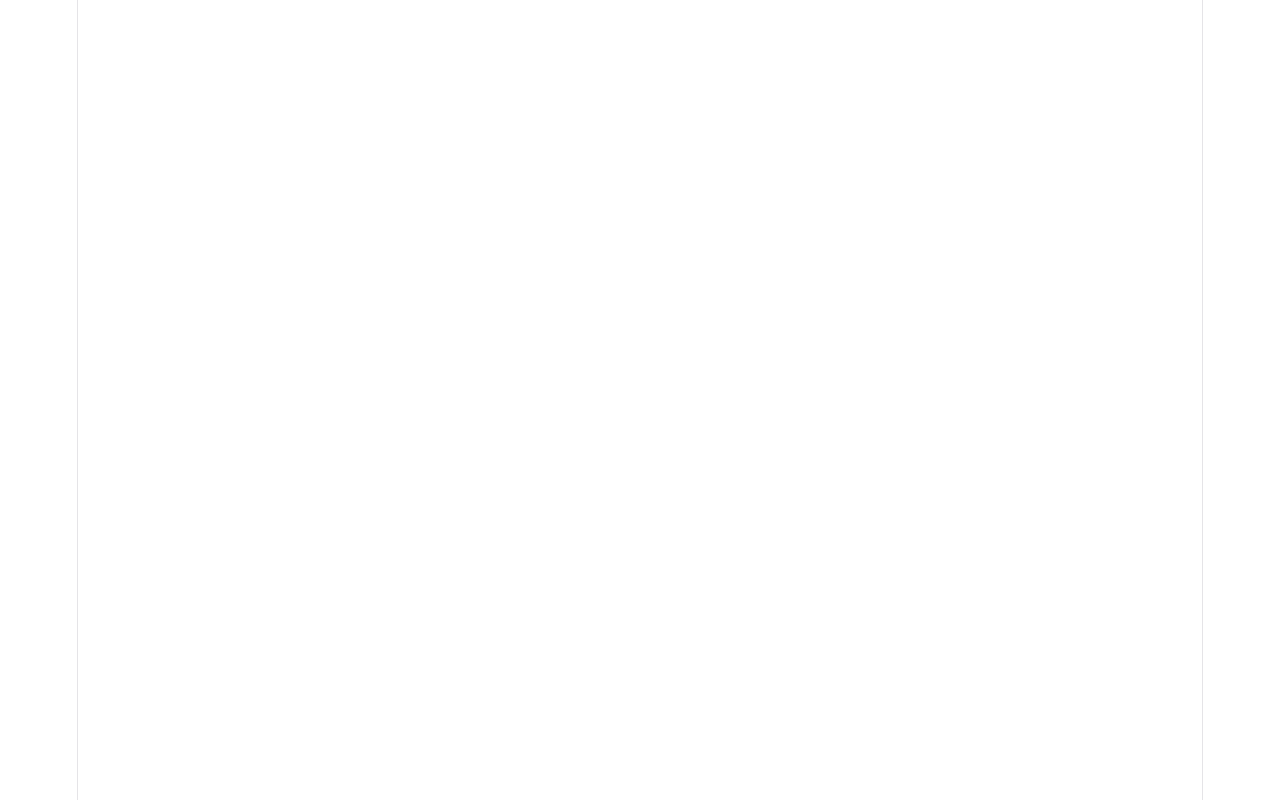
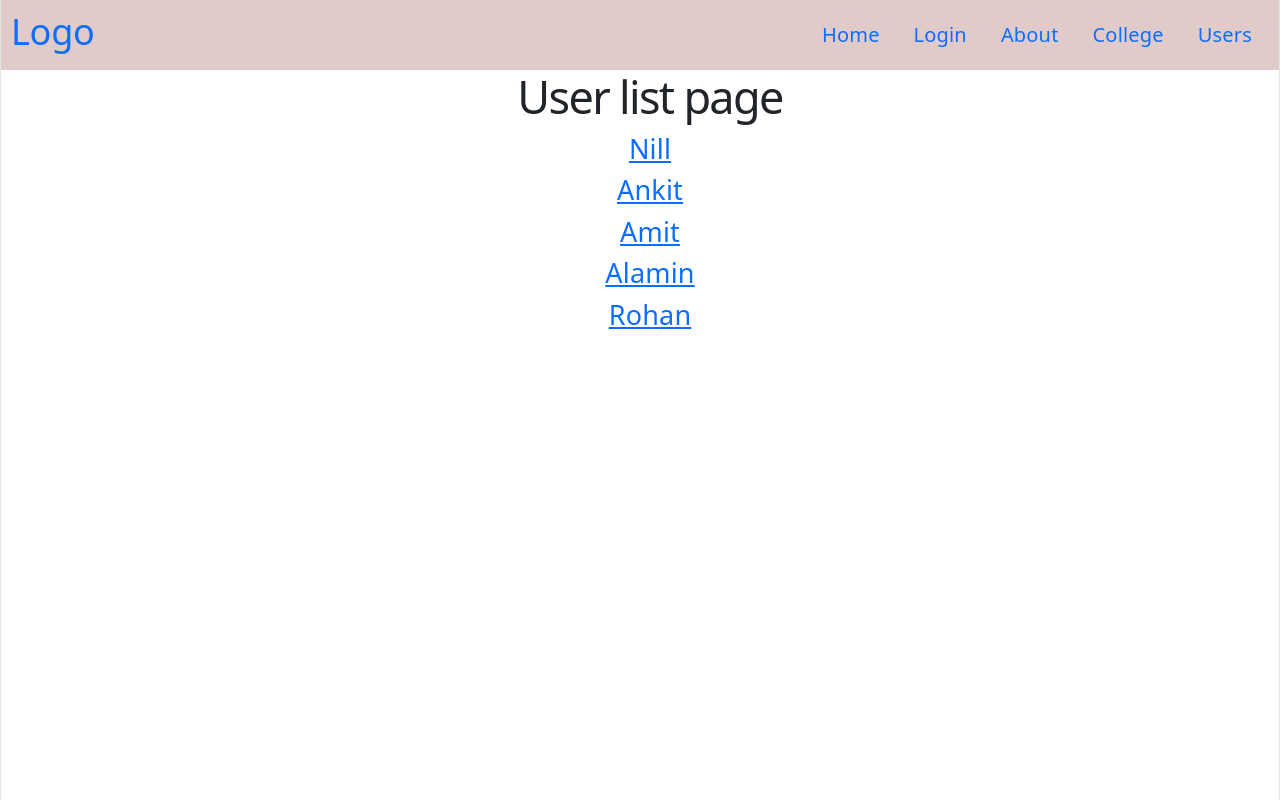
Before and after one commit to codewithnill/reactjs_19_by_code_step_by_step, a React (Vite) app in the folder main/react-blog/: page /users in a window 1280 px wide. Before the commit this address led to /login. Built offline with nearby package versions, Linux system fonts and the light colour scheme.

Commit message:
dynamic routes.

```diff
--- a/main/react-blog/src/App.jsx
+++ b/main/react-blog/src/App.jsx
@@ -8,6 +8,8 @@ import College_for_nested_navigation from './College_for_nested_navigation.jsx'
 import Student_for_nested_navigation from './Student_for_nested_navigation.jsx'
 import Dept_for_nested_navigation from './Dept_for_nested_navigation.jsx'
 import College_details_for_nested_navigation from './College_details_for_nested_navigation.jsx'
+import UserList from './UserList.jsx'
+import UserDetails from './userDetails.jsx'
 
 function App() {
   return (
@@ -17,6 +19,10 @@ function App() {
 
         <Route element={<Navbar />}>
           <Route path="/" element={<Home />} />
+          <Route path="/users" element={<UserList />} />
+          <Route path="/users/:id" element={<UserDetails />} />
+
+
 
           <Route path='in'>
             <Route path='/in/user'>
--- a/main/react-blog/src/Navbar.jsx
+++ b/main/react-blog/src/Navbar.jsx
@@ -36,6 +36,14 @@ export default function Navbar() {
                         College
                     </Link>
                     </li>
+
+
+                    <li>
+                    <Link className="link" to="/users">
+                        Users
+                    </Link>
+                    </li>
+
                 </ul>
                 </div>
             </div>
--- /dev/null
+++ b/main/react-blog/src/UserList.jsx
@@ -0,0 +1,29 @@
+import {Link} from "react-router"
+
+function UserList() {
+    const userData=[
+        {id:1,name:'Nill'},
+        {id:2,name:'Ankit'},
+        {id:3,name:'Amit'},
+        {id:4,name:'Alamin'},
+        {id:5,name:'Rohan'},
+    ]
+
+
+    return (
+        <div style={{marginLeft:20}}>
+            <h1>User list page</h1>
+            {
+                userData.map((item) => (
+                    <div key={item.id}>
+                        <h4><Link to={"/users/"+item.id
+                        }>{item.name}</Link></h4>
+                    </div>
+                ))
+            }
+
+        </div>
+    );
+}
+
+export default UserList;
--- a/main/react-blog/src/header.css
+++ b/main/react-blog/src/header.css
@@ -15,7 +15,7 @@ body{
     list-style-type: none;
     margin: auto;
     justify-content: space-around;
-    width: 300px;
+    width: 500px;
 }
 
 
--- a/main/react-blog/src/index.css
+++ b/main/react-blog/src/index.css
@@ -55,7 +55,7 @@ body {
 }
 
 #root {
-  width: 1126px;
+  width: 100%;
   max-width: 100%;
   margin: 0 auto;
   text-align: center;
--- /dev/null
+++ b/main/react-blog/src/userDetails.jsx
@@ -0,0 +1,16 @@
+import { Link, useParams } from "react-router";
+
+function UserDetails() {
+    const paramsData=useParams()
+
+
+    return (
+        <div style={{marginLeft:20}}>
+            <h1>User details page</h1>
+            <h2>User id is : {paramsData.id}</h2>
+            <h3><Link to="/users">Back</Link></h3>
+        </div>
+    );
+}
+
+export default UserDetails;
```
